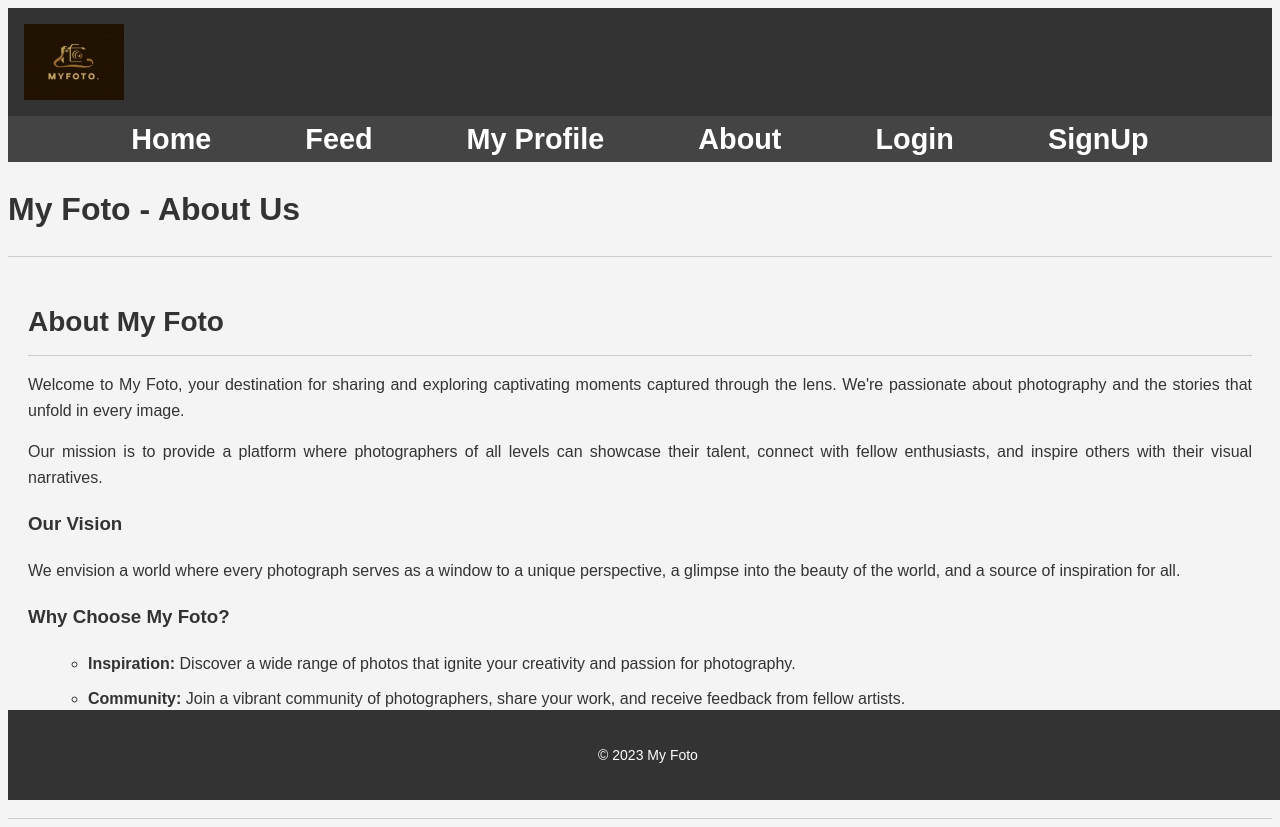
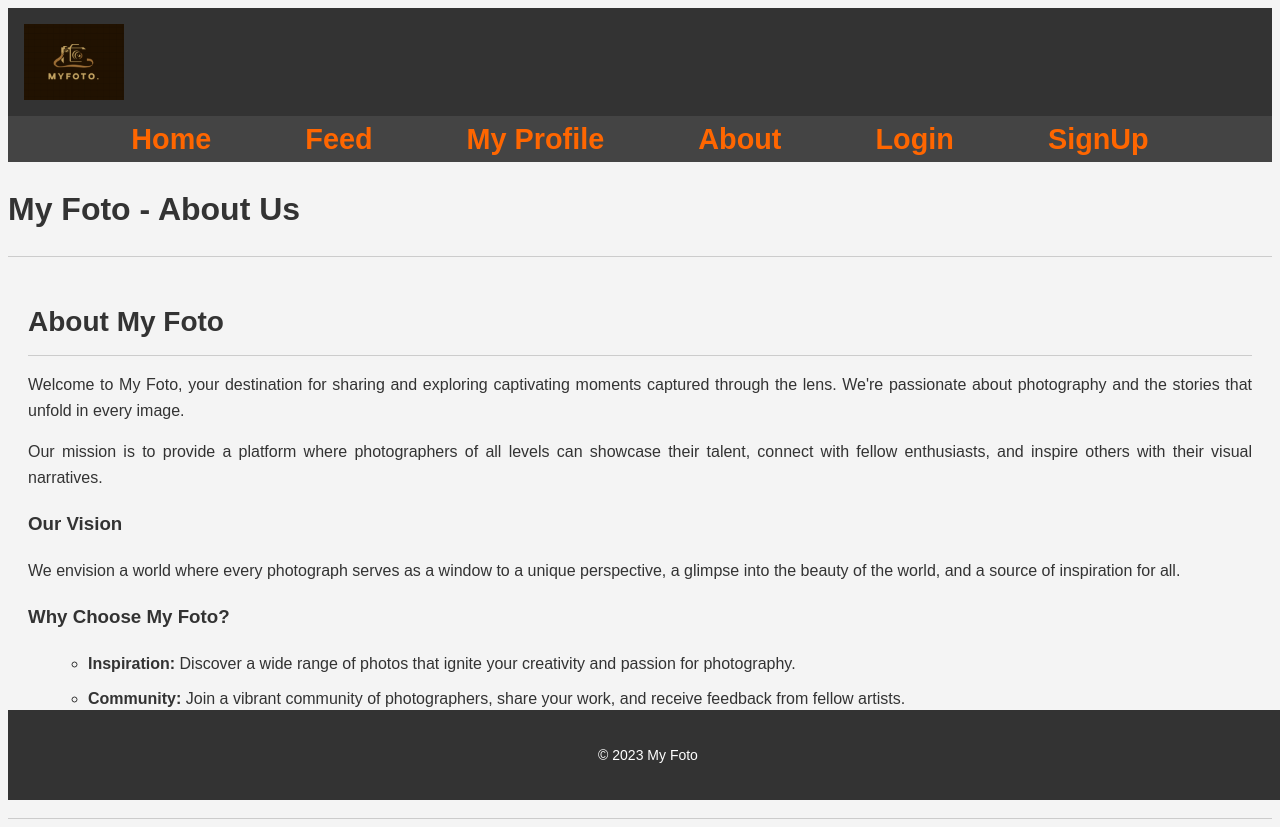
Before and after one commit to coltonhawkins/CS408_MyPhoto, a PHP site: page /pages/about.php in a window 1280 px wide. Run offline with PHP 8.4, Linux system fonts and the light colour scheme.

Commit message:
New pages

```diff
--- a/css/about.css
+++ b/css/about.css
@@ -59,16 +59,7 @@ h1, h2, h3 {
 }
 
 /* Links styles */
-a {
-    color: #3498db;
-    text-decoration: none;
-    transition: all 0.3s ease-in-out;
-}
 
-a:hover {
-    text-decoration: underline;
-    color: #1abc9c;
-}
 /* Additional styles for prettiness */
 .container {
     border-radius: 5px;
--- a/css/header.css
+++ b/css/header.css
@@ -33,11 +33,12 @@ nav li {
 
 nav a {
     text-decoration: none; /* Remove underlines from links */
-    color: #fff; /* Text color for links */
+    color: #ff6600; /* Text color for links */
     font-weight: bold; /* Bold text for links */
     padding: 0.5em 1em; /* Padding around links (using em) */
     border-radius: 5px; /* Rounded corners for links */
     font-size: 1.8em; /* Font size for menu text (adjust as needed) */
+    transition: all 0.3s ease-in-out;
 }
 
 /* Menu Hover Effect */
```
